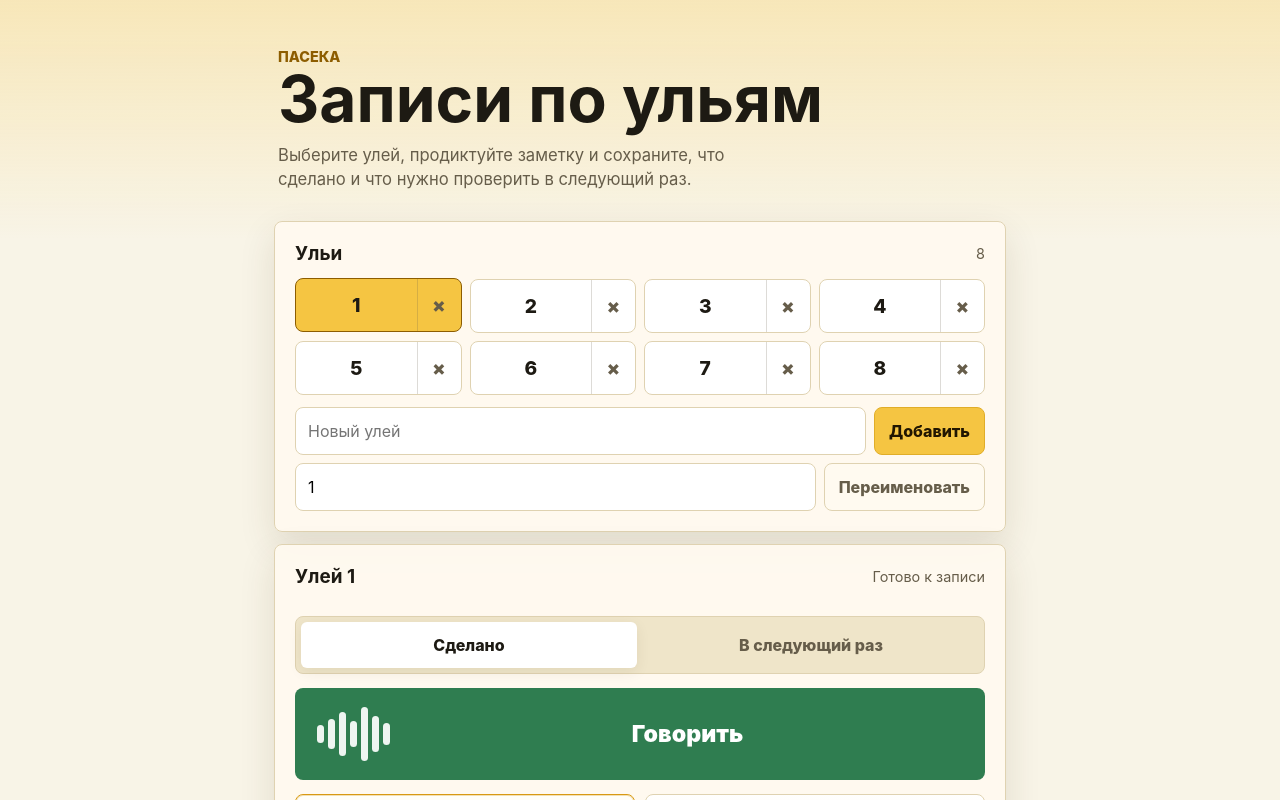
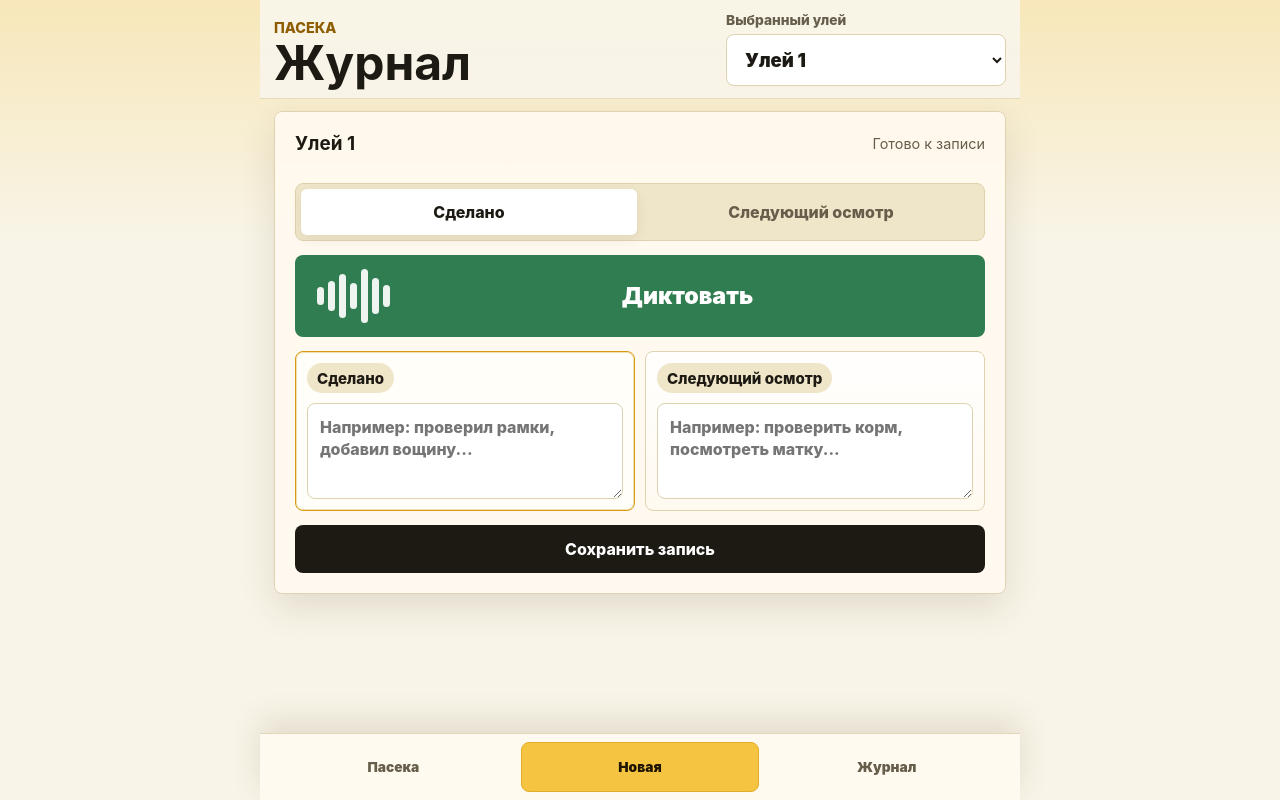
Before and after one commit to zapkothimofej/imker-gift-software, a Next.js app: page / in a window 1280 px wide. Shown: the top 800 px of the page. Built offline with nearby package versions, Linux system fonts and the light colour scheme.

Commit message:
feat: add tabbed beekeeping journal UI

```diff
--- a/app/components/hive-selector.tsx
+++ b/app/components/hive-selector.tsx
@@ -93,10 +93,10 @@ export function HiveSelector({
   return (
     <section className="panel" aria-labelledby="hive-title">
       <div className="section-head">
-        <h2 id="hive-title">Ульи</h2>
+        <h2 id="hive-title">Пасека</h2>
         <span>{hives.length}</span>
       </div>
-      <div className={styles.grid} role="list" aria-label="Список ульев">
+      <div className={styles.grid} role="list" aria-label="Ульи на пасеке">
         {hives.map((hive) => (
           <div
             className={[
--- a/app/components/note-history.tsx
+++ b/app/components/note-history.tsx
@@ -28,7 +28,7 @@ export function NoteHistory({ notes }: NoteHistoryProps) {
               ) : null}
               {note.next ? (
                 <section>
-                  <h3>В следующий раз</h3>
+                  <h3>Следующий осмотр</h3>
                   <p>{note.next}</p>
                 </section>
               ) : null}
--- a/app/globals.css
+++ b/app/globals.css
@@ -34,6 +34,7 @@ body {
 
 button,
 input,
+select,
 textarea {
   font: inherit;
 }
@@ -50,6 +51,7 @@ button:disabled {
 
 button:focus-visible,
 input:focus-visible,
+select:focus-visible,
 textarea:focus-visible {
   outline: 3px solid rgba(216, 153, 19, 0.45);
   outline-offset: 2px;
@@ -58,11 +60,23 @@ textarea:focus-visible {
 .shell {
   width: min(100%, 760px);
   margin: 0 auto;
-  padding: max(18px, env(safe-area-inset-top)) 14px max(28px, env(safe-area-inset-bottom));
+  padding: max(12px, env(safe-area-inset-top)) 14px calc(76px + env(safe-area-inset-bottom));
 }
 
-.hero {
-  padding: 14px 4px 18px;
+.app-header {
+  position: sticky;
+  top: 0;
+  z-index: 5;
+  display: grid;
+  grid-template-columns: minmax(0, 1fr);
+  gap: 12px;
+  margin: 0 -14px 12px;
+  padding: max(12px, env(safe-area-inset-top)) 14px 12px;
+  border-bottom: 1px solid rgba(223, 210, 177, 0.72);
+  background:
+    linear-gradient(180deg, rgba(248, 244, 231, 0.98), rgba(248, 244, 231, 0.92)),
+    var(--bg);
+  backdrop-filter: blur(14px);
 }
 
 .eyebrow {
@@ -81,17 +95,29 @@ p {
 }
 
 h1 {
-  font-size: clamp(2rem, 10vw, 4rem);
-  line-height: 0.94;
+  font-size: clamp(2rem, 11vw, 3rem);
+  line-height: 0.96;
   letter-spacing: 0;
 }
 
-.hero-text {
-  max-width: 32rem;
-  margin-top: 14px;
+.hive-switcher {
+  display: grid;
+  gap: 6px;
   color: var(--muted);
-  font-size: 1.04rem;
-  line-height: 1.45;
+  font-size: 0.86rem;
+  font-weight: 800;
+}
+
+.hive-switcher select {
+  width: 100%;
+  min-height: 52px;
+  border: 1px solid var(--line);
+  border-radius: 8px;
+  padding: 0 42px 0 14px;
+  background: var(--surface-strong);
+  color: var(--text);
+  font-size: 1.16rem;
+  font-weight: 900;
 }
 
 .panel {
@@ -102,6 +128,46 @@ h1 {
   background: rgba(255, 250, 240, 0.9);
   box-shadow: var(--shadow);
   animation: panel-rise 220ms ease both;
+}
+
+.bottom-nav {
+  position: fixed;
+  right: 0;
+  bottom: 0;
+  left: 0;
+  z-index: 10;
+  display: grid;
+  grid-template-columns: repeat(3, minmax(0, 1fr));
+  gap: 8px;
+  width: min(100%, 760px);
+  margin: 0 auto;
+  padding: 8px 14px calc(8px + env(safe-area-inset-bottom));
+  border-top: 1px solid rgba(223, 210, 177, 0.85);
+  background:
+    linear-gradient(180deg, rgba(255, 250, 240, 0.86), rgba(255, 250, 240, 0.98)),
+    var(--surface);
+  box-shadow: 0 -12px 32px rgba(69, 49, 13, 0.12);
+  backdrop-filter: blur(14px);
+}
+
+.bottom-nav button {
+  min-height: 50px;
+  border: 1px solid transparent;
+  border-radius: 8px;
+  background: transparent;
+  color: var(--muted);
+  font-size: 0.86rem;
+  font-weight: 900;
+  transition:
+    background-color 160ms ease,
+    border-color 160ms ease,
+    color 160ms ease;
+}
+
+.bottom-nav button[aria-current="page"] {
+  border-color: #e0ad28;
+  background: #f5c542;
+  color: #211601;
 }
 
 .section-head {
@@ -170,7 +236,7 @@ h1 {
   align-items: center;
   justify-items: center;
   gap: 14px;
-  min-height: 92px;
+  min-height: 82px;
   border-radius: 8px;
   padding: 12px 18px;
   background: var(--good);
@@ -200,7 +266,7 @@ h1 {
   position: relative;
   display: grid;
   gap: 10px;
-  padding: 13px;
+  padding: 11px;
   border: 1px solid var(--line);
   border-radius: 8px;
   background:
@@ -235,7 +301,7 @@ h1 {
 
 textarea {
   width: 100%;
-  min-height: 104px;
+  min-height: 96px;
   resize: vertical;
   border: 1px solid var(--line);
   border-radius: 8px;
@@ -272,7 +338,13 @@ textarea:focus {
 
 @media (min-width: 700px) {
   .shell {
-    padding-top: 34px;
+    padding-top: 18px;
+  }
+
+  .app-header {
+    grid-template-columns: minmax(0, 1fr) minmax(220px, 280px);
+    align-items: end;
+    margin-top: -18px;
   }
 
   .panel {
@@ -302,6 +374,7 @@ textarea:focus {
   }
 
   .segmented button,
+  .bottom-nav button,
   .record-button,
   .entry-field,
   textarea {
--- a/app/page.tsx
+++ b/app/page.tsx
@@ -12,6 +12,7 @@ export default function Home() {
   const [done, setDone] = useState("");
   const [next, setNext] = useState("");
   const [targetField, setTargetField] = useState<"done" | "next">("done");
+  const [activeView, setActiveView] = useState<"hives" | "record" | "notes">("record");
   const [recording, setRecording] = useState(false);
   const [transcribing, setTranscribing] = useState(false);
   const [status, setStatus] = useState("Готово к записи");
@@ -69,6 +70,7 @@ export default function Home() {
     setNext("");
     setRecordError("");
     setStatus("Запись сохранена");
+    setActiveView("notes");
   }
 
   function appendTranscript(text: string) {
@@ -143,14 +145,28 @@ export default function Home() {
 
   return (
     <main className="shell">
-      <section className="hero" aria-labelledby="app-title">
+      <header className="app-header" aria-labelledby="app-title">
         <div>
           <p className="eyebrow">Пасека</p>
-          <h1 id="app-title">Записи по ульям</h1>
+          <h1 id="app-title">Журнал</h1>
         </div>
-        <p className="hero-text">Выберите улей, продиктуйте заметку и сохраните, что сделано и что нужно проверить в следующий раз.</p>
-      </section>
+        <label className="hive-switcher">
+          <span>Выбранный улей</span>
+          <select
+            aria-label="Выбранный улей"
+            onChange={(event) => hiveManager.setSelectedHiveId(event.target.value)}
+            value={hiveManager.selectedHiveId}
+          >
+            {hiveManager.hives.map((hive) => (
+              <option key={hive.id} value={hive.id}>
+                Улей {hive.name}
+              </option>
+            ))}
+          </select>
+        </label>
+      </header>
 
+      {activeView === "hives" ? (
         <HiveSelector
           error={hiveManager.hiveError}
           hives={hiveManager.hives}
@@ -164,14 +180,16 @@ export default function Home() {
           selectedHive={hiveManager.selectedHive}
           selectedHiveId={hiveManager.selectedHiveId}
         />
+      ) : null}
 
+      {activeView === "record" ? (
         <section className="panel recorder" aria-labelledby="record-title">
           <div className="section-head">
             <h2 id="record-title">Улей {hiveManager.selectedHive?.name}</h2>
             <span>{status}</span>
           </div>
 
-        <div className="segmented" role="group" aria-label="Куда добавить диктовку">
+          <div className="segmented" role="group" aria-label="Раздел записи">
             <button
               className={targetField === "done" ? "active" : ""}
               onClick={() => setTargetField("done")}
@@ -184,7 +202,7 @@ export default function Home() {
               onClick={() => setTargetField("next")}
               type="button"
             >
-            В следующий раз
+              Следующий осмотр
             </button>
           </div>
 
@@ -195,7 +213,7 @@ export default function Home() {
             type="button"
           >
             <VoiceWave active={recording || transcribing} />
-          <span>{recording ? "Остановить" : transcribing ? "Распознаю..." : "Говорить"}</span>
+            <span>{recording ? "Остановить" : transcribing ? "Распознаю..." : "Диктовать"}</span>
           </button>
 
           <div className="field-grid">
@@ -208,7 +226,7 @@ export default function Home() {
               />
             </label>
             <label className={targetField === "next" ? "entry-field active" : "entry-field"}>
-            <span>В следующий раз</span>
+              <span>Следующий осмотр</span>
               <textarea
                 onChange={(event) => setNext(event.target.value)}
                 placeholder="Например: проверить корм, посмотреть матку..."
@@ -223,14 +241,41 @@ export default function Home() {
             Сохранить запись
           </button>
         </section>
+      ) : null}
 
+      {activeView === "notes" ? (
         <section className="panel" aria-labelledby="history-title">
           <div className="section-head">
-          <h2 id="history-title">История</h2>
+            <h2 id="history-title">Журнал</h2>
             <span>{hiveManager.hiveNotes.length}</span>
           </div>
           <NoteHistory notes={hiveManager.hiveNotes} />
         </section>
+      ) : null}
+
+      <nav className="bottom-nav" aria-label="Основные разделы">
+        <button
+          aria-current={activeView === "hives" ? "page" : undefined}
+          onClick={() => setActiveView("hives")}
+          type="button"
+        >
+          Пасека
+        </button>
+        <button
+          aria-current={activeView === "record" ? "page" : undefined}
+          onClick={() => setActiveView("record")}
+          type="button"
+        >
+          Новая
+        </button>
+        <button
+          aria-current={activeView === "notes" ? "page" : undefined}
+          onClick={() => setActiveView("notes")}
+          type="button"
+        >
+          Журнал
+        </button>
+      </nav>
     </main>
   );
 }
```
Also changed, not shown: 2 other files (tests, documents, lock files or other folders). Lines whose indentation alone changed are shown as unchanged.
